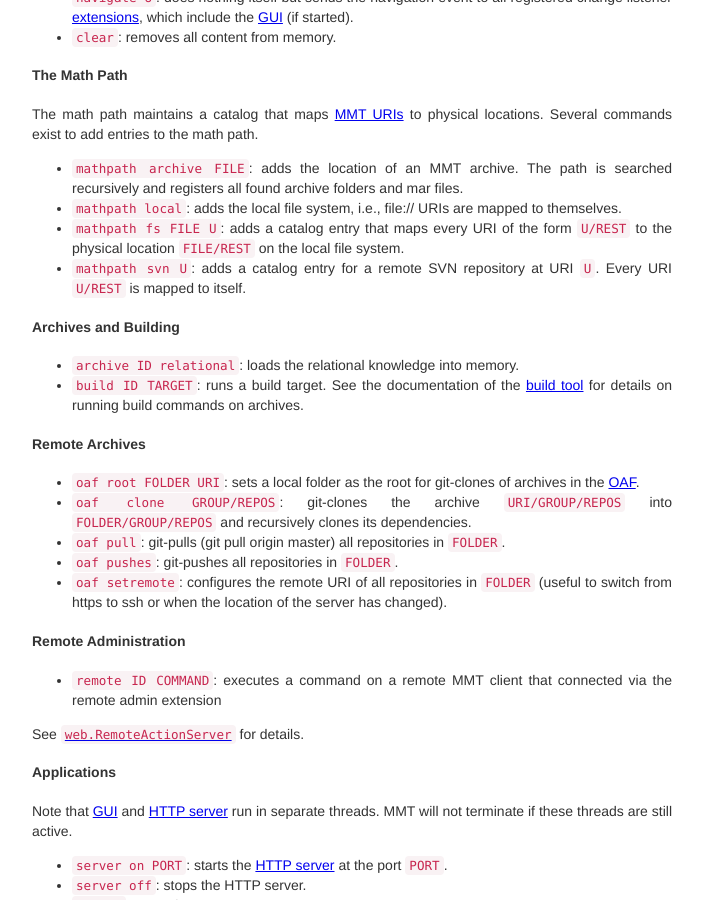
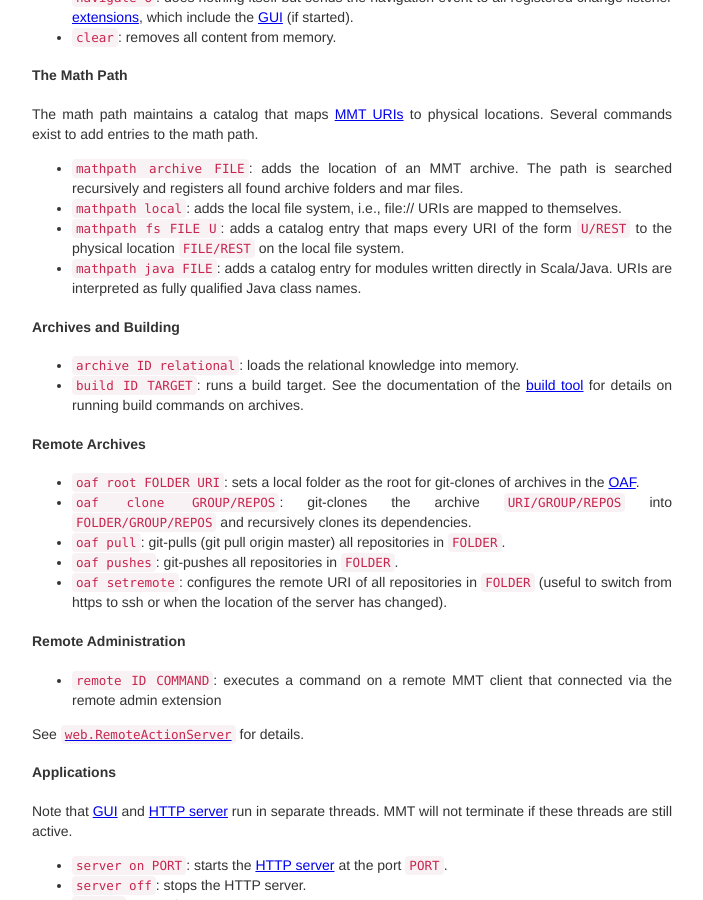
Before and after one commit to UniFormal/uniformal.github.io, a Jekyll site: the page built from doc/applications/shell.md, in a window 1280 px wide and 900 px high, scrolled down 1917 px. Shown: the whole window, without its empty margins (321-1024 px from the left). Built offline with Jekyll 4.4.1, drawn with Linux system fonts in a browser that asks for light colours.

Commit message:
Update shell.md

```diff
--- a/doc/applications/shell.md
+++ b/doc/applications/shell.md
@@ -85,7 +85,7 @@ Several commands exist to add entries to the math path.
 The path is searched recursively and registers all found archive folders and mar files.
 * `mathpath local`: adds the local file system, i.e., file:// URIs are mapped to themselves.
 * `mathpath fs FILE U`: adds a catalog entry that maps every URI of the form `U/REST` to the physical location `FILE/REST` on the local file system.
-* `mathpath svn U`: adds a catalog entry for a remote SVN repository at URI `U`. Every URI `U/REST` is mapped to itself.
+* `mathpath java FILE`: adds a catalog entry for modules written directly in Scala/Java. URIs are interpreted as fully qualified Java class names.
 
 #### Archives and Building
 
```
